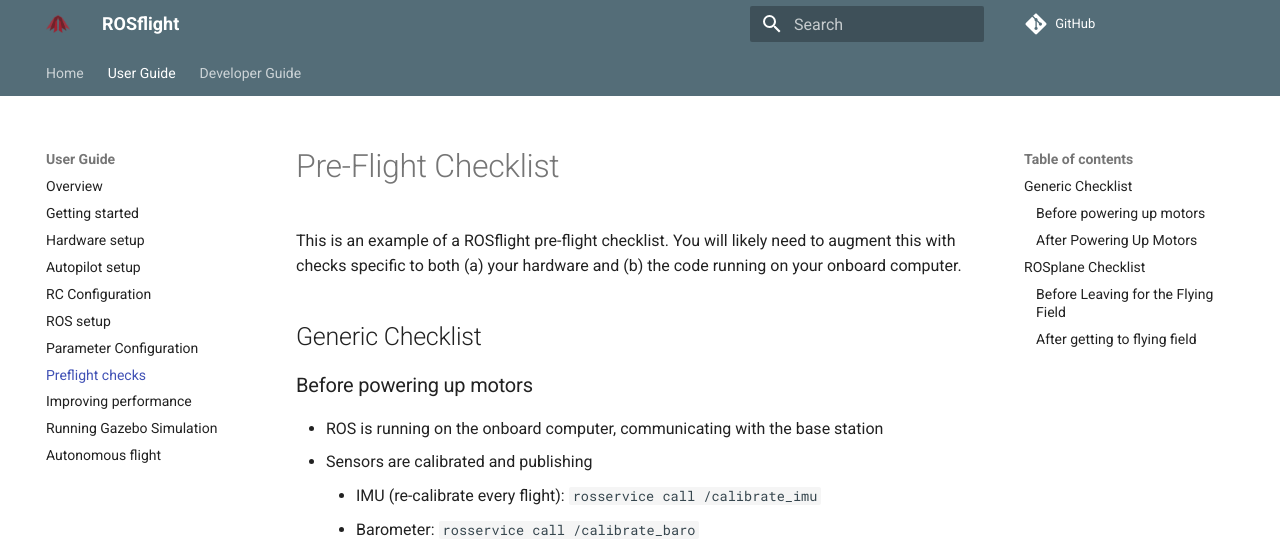
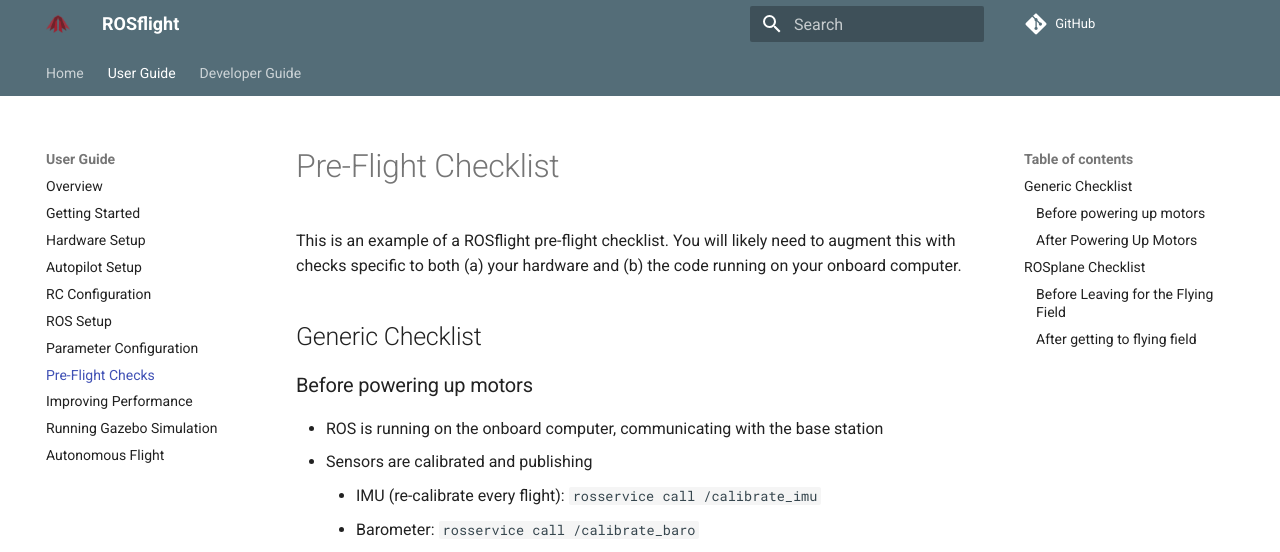
Before and after one commit to rosflight/rosflight_firmware, an MkDocs documentation site: the page built from docs/user-guide/preflight-checks.md, in a window 1280 px wide. Shown: the top 552 px of the page. Built offline with MkDocs 1.6.1 and Material for MkDocs 9.7.7, drawn with Linux system fonts in a browser that asks for light colours; comment, search, counter and statistics services are not loaded; old or Windows-style settings are respelled for this version of MkDocs.

Commit message:
corrected side-bar titles

```diff
--- a/mkdocs.yml
+++ b/mkdocs.yml
@@ -42,16 +42,16 @@ pages:
   - Home: index.md
   - User Guide:
     - Overview: user-guide/overview.md
-    - Getting started: user-guide/getting-started.md
-    - Hardware setup: user-guide/hardware-setup.md
-    - Autopilot setup: user-guide/autopilot-setup.md
+    - Getting Started: user-guide/getting-started.md
+    - Hardware Setup: user-guide/hardware-setup.md
+    - Autopilot Setup: user-guide/autopilot-setup.md
     - RC Configuration: user-guide/rc-configuration.md
-    - ROS setup: user-guide/ros-setup.md
+    - ROS Setup: user-guide/ros-setup.md
     - Parameter Configuration: user-guide/parameter-configuration.md
-    - Preflight checks: user-guide/preflight-checks.md
-    - Improving performance: user-guide/performance.md
+    - Pre-Flight Checks: user-guide/preflight-checks.md
+    - Improving Performance: user-guide/performance.md
     - Running Gazebo Simulation: user-guide/gazebo_simulation.md
-    - Autonomous flight: user-guide/autonomous-flight.md
+    - Autonomous Flight: user-guide/autonomous-flight.md
   - Developer Guide:
     - Contribution Guidelines: developer-guide/contribution-guidelines.md
     - Style Guide: developer-guide/style-guide.md
```
Also changed, not shown: docs/index.md (+5 -5 lines).
